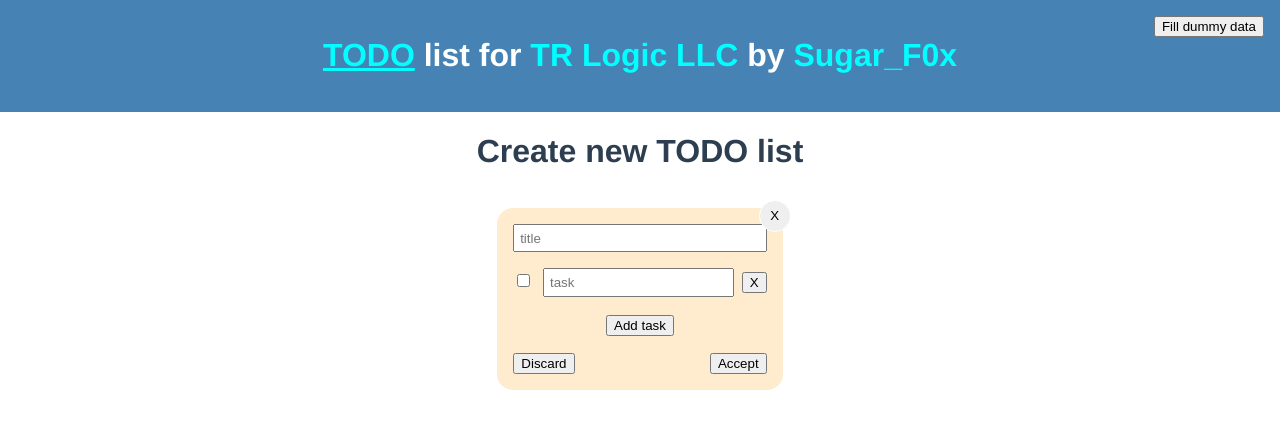
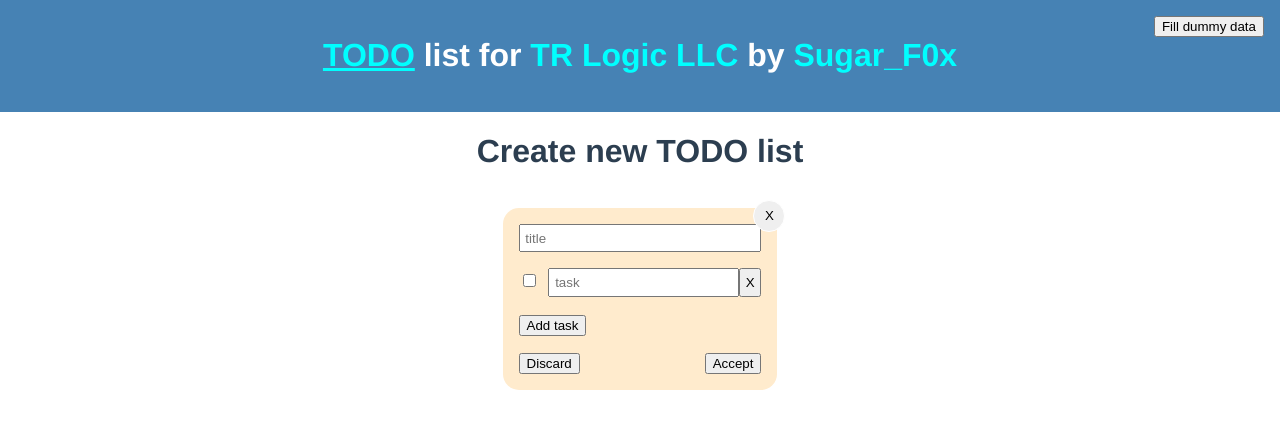
Before and after one commit to SugarF0x/ENTRY_TR-Logic-LLC, a Vue app: page /new in a window 1280 px wide. Shown: the top 428 px of the page. Built offline with nearby package versions, Linux system fonts and the light colour scheme.

Commit message:
:art: Adjust discard button positioning

```diff
--- a/src/components/Sticker.vue
+++ b/src/components/Sticker.vue
@@ -141,7 +141,8 @@
       justify-content: space-between;
     }
     .discard {
-      margin: 0 0 0 .5rem;
+      margin: 0;
+      padding: .3rem;
     }
     .edit {
       width: 100%;
@@ -163,7 +164,6 @@
       padding-left: 0;
       margin-bottom: 0;
       li {
-        text-align: center;
         margin: .1rem 0;
       }
     }
```
